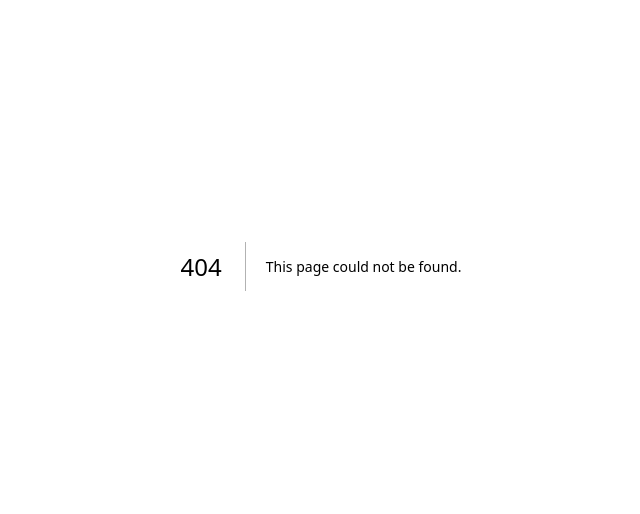
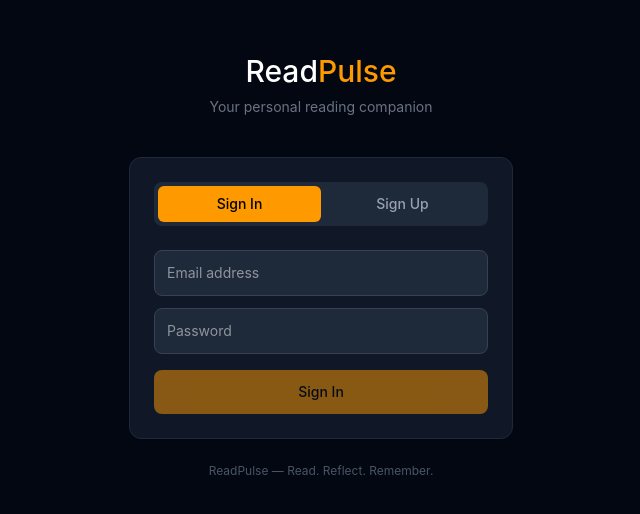
Before and after one commit to ppandalabs/readpulse, a Next.js app: page /auth in a window 1280 px wide. Before the commit this address had no page. Shown: the part 134-648 px from the top of the page, without its empty margins (319-959 px from the left). Built offline with nearby package versions, Linux system fonts and the light colour scheme; no server answers.

Commit message:
feat: auth with login, signup, and RLS protection

```diff
--- /dev/null
+++ b/app/AuthGuard.js
@@ -0,0 +1,37 @@
+"use client";
+import { useEffect, useState } from "react";
+import { useRouter, usePathname } from "next/navigation";
+import { supabase } from "../lib/supabase";
+
+export default function AuthGuard({ children }) {
+  const router = useRouter();
+  const pathname = usePathname();
+  const [checking, setChecking] = useState(true);
+
+  useEffect(() => {
+    supabase.auth.getSession().then(({ data: { session } }) => {
+      if (!session && pathname !== "/auth") {
+        router.push("/auth");
+      }
+      setChecking(false);
+    });
+
+    const { data: { subscription } } = supabase.auth.onAuthStateChange(
+      (event, session) => {
+        if (!session && pathname !== "/auth") {
+          router.push("/auth");
+        }
+      }
+    );
+
+    return () => subscription.unsubscribe();
+  }, [pathname]);
+
+  if (checking) return (
+    <div className="min-h-screen bg-gray-950 flex items-center justify-center">
+      <p className="text-gray-500 text-sm">Loading...</p>
+    </div>
+  );
+
+  return children;
+}
--- /dev/null
+++ b/app/auth/page.js
@@ -0,0 +1,124 @@
+"use client";
+import { useState } from "react";
+import { useRouter } from "next/navigation";
+import { supabase } from "../../lib/supabase";
+
+export default function Auth() {
+  const router = useRouter();
+  const [mode, setMode] = useState("signin");
+  const [email, setEmail] = useState("");
+  const [password, setPassword] = useState("");
+  const [loading, setLoading] = useState(false);
+  const [error, setError] = useState("");
+  const [message, setMessage] = useState("");
+
+  async function handleAuth() {
+    setLoading(true);
+    setError("");
+    setMessage("");
+
+    if (mode === "signin") {
+      const { error } = await supabase.auth.signInWithPassword({
+        email,
+        password,
+      });
+      if (error) setError(error.message);
+      else router.push("/");
+
+    } else {
+      const { error } = await supabase.auth.signUp({
+        email,
+        password,
+      });
+      if (error) setError(error.message);
+      else setMessage("Account created! You can now sign in.");
+    }
+    setLoading(false);
+  }
+
+  return (
+    <main className="min-h-screen bg-gray-950 flex items-center justify-center px-4">
+      <div className="w-full max-w-sm">
+
+        {/* Logo */}
+        <div className="text-center mb-10">
+          <h1 className="text-3xl font-medium text-white">
+            Read<span className="text-amber-500">Pulse</span>
+          </h1>
+          <p className="text-gray-500 text-sm mt-2">
+            Your personal reading companion
+          </p>
+        </div>
+
+        {/* Card */}
+        <div className="border border-gray-800 rounded-xl p-6 bg-gray-900">
+
+          {/* Mode Toggle */}
+          <div className="flex bg-gray-800 rounded-lg p-1 mb-6">
+            <button
+              onClick={() => { setMode("signin"); setError(""); setMessage(""); }}
+              className={`flex-1 py-2 rounded-md text-sm font-medium transition-colors ${
+                mode === "signin"
+                  ? "bg-amber-500 text-black"
+                  : "text-gray-400"
+              }`}
+            >
+              Sign In
+            </button>
+            <button
+              onClick={() => { setMode("signup"); setError(""); setMessage(""); }}
+              className={`flex-1 py-2 rounded-md text-sm font-medium transition-colors ${
+                mode === "signup"
+                  ? "bg-amber-500 text-black"
+                  : "text-gray-400"
+              }`}
+            >
+              Sign Up
+            </button>
+          </div>
+
+          {/* Fields */}
+          <input
+            type="email"
+            placeholder="Email address"
+            value={email}
+            onChange={e => setEmail(e.target.value)}
+            className="w-full bg-gray-800 text-white text-sm rounded-lg px-3 py-3 mb-3 outline-none border border-gray-700 focus:border-amber-500"
+          />
+          <input
+            type="password"
+            placeholder="Password"
+            value={password}
+            onChange={e => setPassword(e.target.value)}
+            onKeyDown={e => e.key === "Enter" && handleAuth()}
+            className="w-full bg-gray-800 text-white text-sm rounded-lg px-3 py-3 mb-4 outline-none border border-gray-700 focus:border-amber-500"
+          />
+
+          {/* Error / Message */}
+          {error && (
+            <p className="text-red-400 text-xs mb-4 text-center">{error}</p>
+          )}
+          {message && (
+            <p className="text-green-400 text-xs mb-4 text-center">{message}</p>
+          )}
+
+          {/* Submit */}
+          <button
+            onClick={handleAuth}
+            disabled={loading || !email || !password}
+            className="w-full py-3 rounded-lg bg-amber-500 text-black text-sm font-medium disabled:opacity-50"
+          >
+            {loading
+              ? "Please wait..."
+              : mode === "signin" ? "Sign In" : "Create Account"
+            }
+          </button>
+        </div>
+
+        <p className="text-gray-600 text-xs text-center mt-6">
+          ReadPulse — Read. Reflect. Remember.
+        </p>
+      </div>
+    </main>
+  );
+}
--- a/app/layout.js
+++ b/app/layout.js
@@ -1,4 +1,5 @@
 import "./globals.css";
+import AuthGuard from "./AuthGuard";
 
 export const metadata = {
   title: "ReadPulse",
@@ -9,7 +10,9 @@ export default function RootLayout({ children }) {
   return (
     <html lang="en">
       <body className="bg-gray-950 text-white min-h-screen">
-        {children}
+        <AuthGuard>
+          {children}
+        </AuthGuard>
       </body>
     </html>
   );
--- a/app/page.js
+++ b/app/page.js
@@ -11,6 +11,7 @@ export default function Home() {
   const [newAuthor, setNewAuthor] = useState("");
   const [newPages, setNewPages] = useState("");
   const [loading, setLoading] = useState(true);
+  const [user, setUser] = useState(null);
 
   useEffect(() => {
     fetchBooks();
@@ -29,6 +30,10 @@ export default function Home() {
 
   async function addBook() {
     if (!newTitle || !newPages) return;
+
+    const { data: { session } } = await supabase.auth.getSession();
+    const userId = session?.user?.id;
+
     const { error } = await supabase
       .from("books")
       .insert([{
@@ -37,29 +42,44 @@ export default function Home() {
         pages: parseInt(newPages),
         read: 0,
         status: "reading",
+        user_id: userId,        // ← add this line
       }]);
+
     if (!error) {
       setNewTitle(""); setNewAuthor(""); setNewPages("");
       setShowForm(false); fetchBooks();
     }
   }
+  useEffect(() => {
+    supabase.auth.getSession().then(({ data: { session } }) => {
+      setUser(session?.user ?? null);
+    });
+  }, []);
+
+  async function signOut() {
+    await supabase.auth.signOut();
+    router.push("/auth");
+  }
 
   return (
     <main className="max-w-sm mx-auto px-4 py-6">
-        <div className="flex justify-between items-center mb-6">
+      <div className="flex justify-between items-center mb-6">
         <h1 className="text-xl font-medium">
           Read<span className="text-amber-500">Pulse</span>
         </h1>
-        <div className="flex items-center gap-3">
+        <div className="flex items-center gap-2">
           <button
             onClick={() => router.push("/vocabulary")}
             className="text-sm text-amber-500 border border-amber-800 px-3 py-1 rounded-full hover:bg-amber-950 transition-colors"
           >
             📖 Words
           </button>
-          <span className="text-sm bg-amber-950 text-amber-400 px-3 py-1 rounded-full">
-            🔥 7 day streak
-          </span>
+          <button
+            onClick={signOut}
+            className="text-xs text-gray-500 hover:text-gray-300 transition-colors"
+          >
+            Sign out
+          </button>
         </div>
       </div>
 
--- a/app/vocabulary/page.js
+++ b/app/vocabulary/page.js
@@ -42,6 +42,9 @@ export default function Vocabulary() {
     if (!newWord.trim()) return;
     setSaving(true);
 
+    const { data: { session } } = await supabase.auth.getSession();
+    const userId = session?.user?.id;
+
     const dict = await fetchDictionary(newWord.trim());
 
     const { error } = await supabase
@@ -53,13 +56,12 @@ export default function Vocabulary() {
         synonyms: dict?.synonyms || [],
         antonyms: dict?.antonyms || [],
         ai_sentences: [],
+        user_id: userId,        // ← add this line
       }]);
 
     if (!error) {
-      setNewWord("");
-      setNewContext("");
-      setShowForm(false);
-      fetchWords();
+      setNewWord(""); setNewContext("");
+      setShowForm(false); fetchWords();
     }
     setSaving(false);
   }
@@ -108,13 +110,11 @@ export default function Vocabulary() {
       {words.length > 0 && (
         <div className="flex bg-gray-900 rounded-xl p-1 mb-6">
           <button onClick={() => setView("list")}
-            className={`flex-1 py-2 rounded-lg text-sm font-medium transition-colors ${
-              view === "list" ? "bg-amber-500 text-black" : "text-gray-400"}`}>
+            className={`flex-1 py-2 rounded-lg text-sm font-medium transition-colors ${view === "list" ? "bg-amber-500 text-black" : "text-gray-400"}`}>
             List
           </button>
           <button onClick={() => { setView("flashcard"); setFlashIndex(0); setFlipped(false); }}
-            className={`flex-1 py-2 rounded-lg text-sm font-medium transition-colors ${
-              view === "flashcard" ? "bg-amber-500 text-black" : "text-gray-400"}`}>
+            className={`flex-1 py-2 rounded-lg text-sm font-medium transition-colors ${view === "flashcard" ? "bg-amber-500 text-black" : "text-gray-400"}`}>
             Flashcards
           </button>
         </div>
--- a/package.json
+++ b/package.json
@@ -9,6 +9,7 @@
     "lint": "eslint"
   },
   "dependencies": {
+    "@supabase/ssr": "^0.10.2",
     "@supabase/supabase-js": "^2.104.0",
     "autoprefixer": "^10.5.0",
     "next": "16.2.4",
```
Also changed, not shown: lib/supabase.js (line endings or trailing spaces), 1 other file (tests, documents, lock files or other folders).
